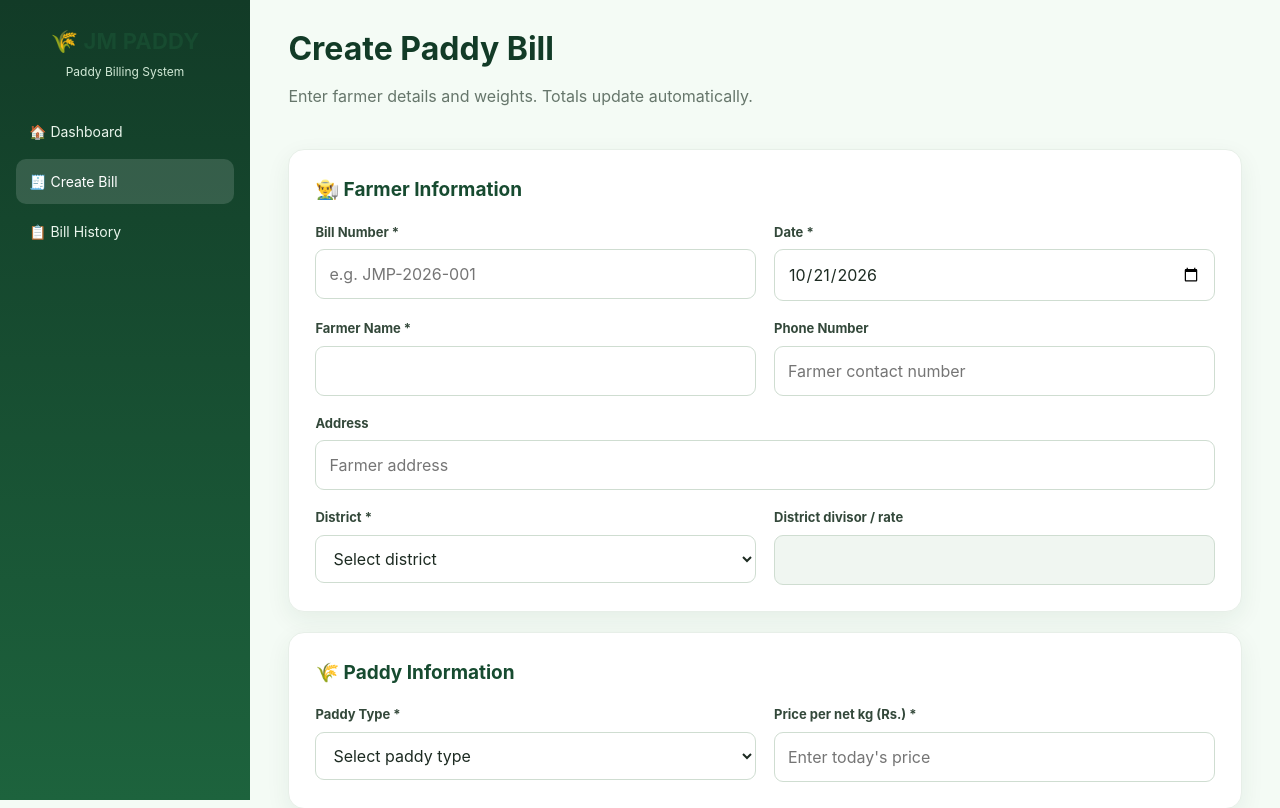
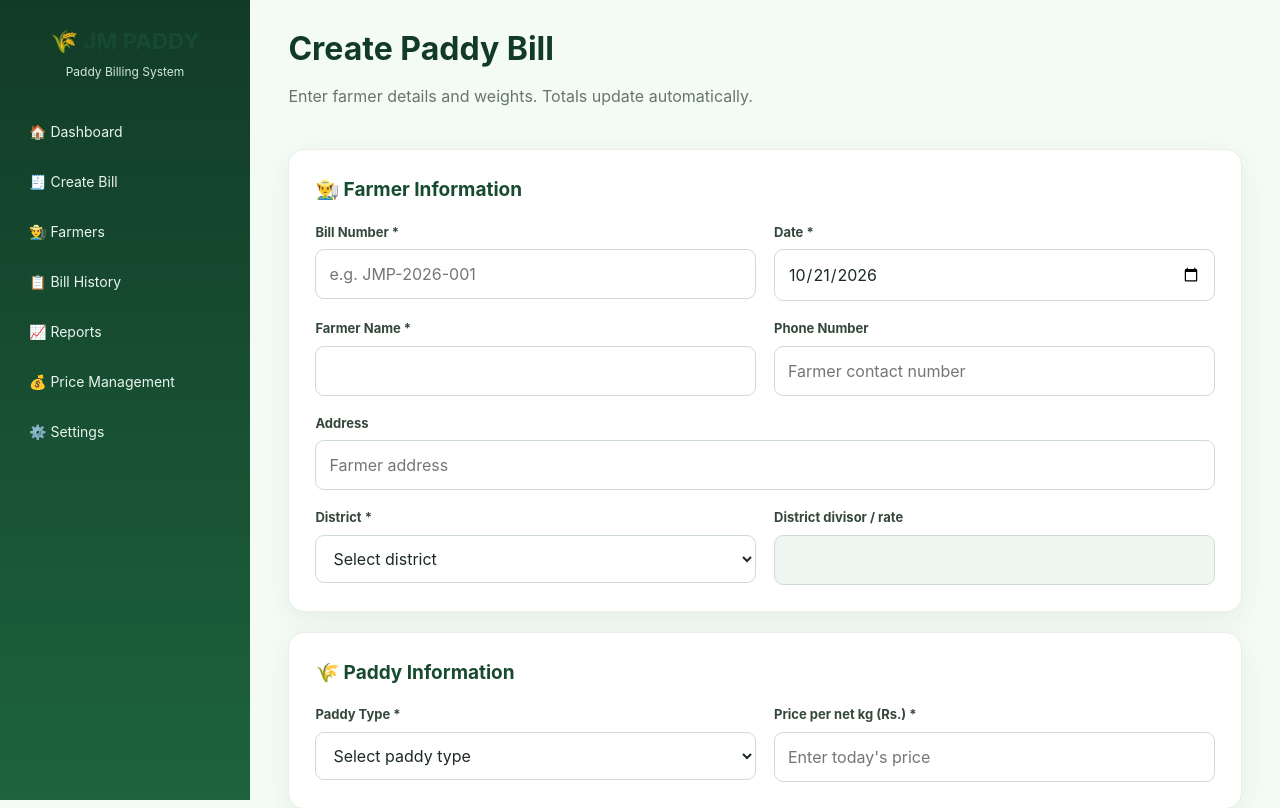
Before and after one commit to farisjm/jm-paddy-update, a PHP site: page /bill.php in a window 1280 px wide. Shown: the top 808 px of the page. Run offline with PHP 8.4, Linux system fonts and the light colour scheme.

Commit message:
Add full navigation across JM PADDY pages

```diff
--- a/bill.php
+++ b/bill.php
@@ -1,6 +1,6 @@
 <!DOCTYPE html>
 <html lang="en"><head><meta charset="UTF-8"><meta name="viewport" content="width=device-width,initial-scale=1"><title>JM PADDY | Create Bill</title><link rel="stylesheet" href="style.css"></head>
-<body><div class="app"><aside class="sidebar"><h2>🌾 JM PADDY</h2><p class="subtitle">Paddy Billing System</p><nav><a href="dashboard.php">🏠 Dashboard</a><a class="active" href="bill.php">🧾 Create Bill</a><a href="history.php">📋 Bill History</a></nav></aside>
+<body><div class="app"><aside class="sidebar"><h2>🌾 JM PADDY</h2><p class="subtitle">Paddy Billing System</p><nav><a href="dashboard.php">🏠 Dashboard</a><a href="bill.php">🧾 Create Bill</a><a href="farmers.php">👨‍🌾 Farmers</a><a href="history.php">📋 Bill History</a><a href="reports.php">📈 Reports</a><a href="prices.php">💰 Price Management</a><a href="settings.php">⚙️ Settings</a></nav></aside>
 <main class="main"><header class="topbar"><div><h1>Create Paddy Bill</h1><p>Enter farmer details and weights. Totals update automatically.</p></div></header>
 <form id="billForm" action="save_bill.php" method="POST">
 <section class="panel"><h2>👨‍🌾 Farmer Information</h2><div class="grid">
```
